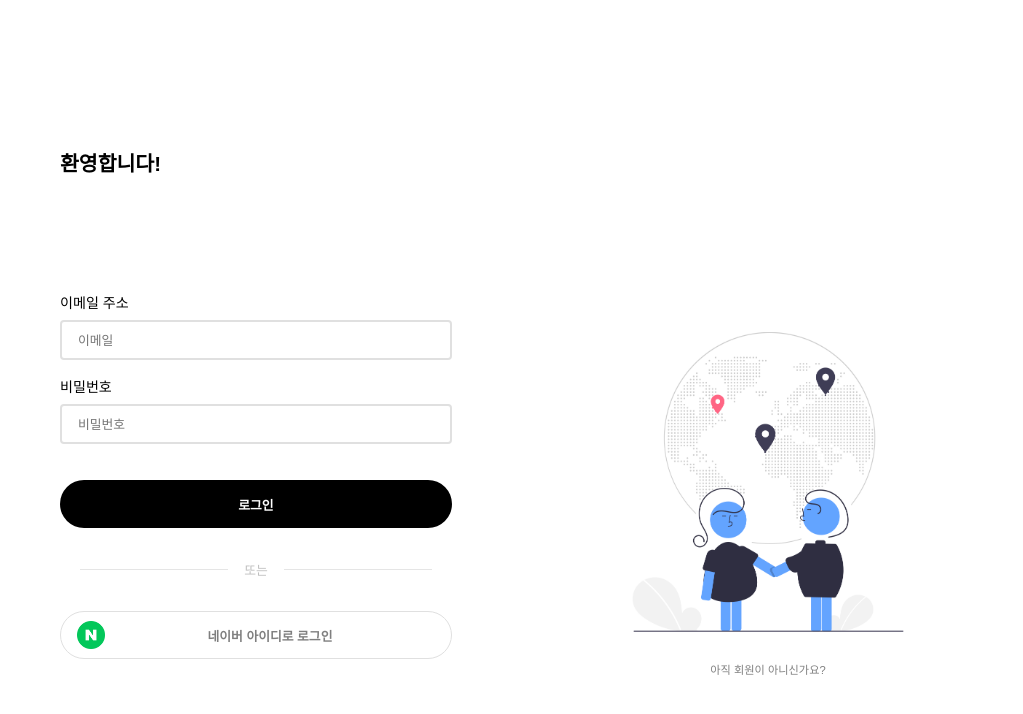
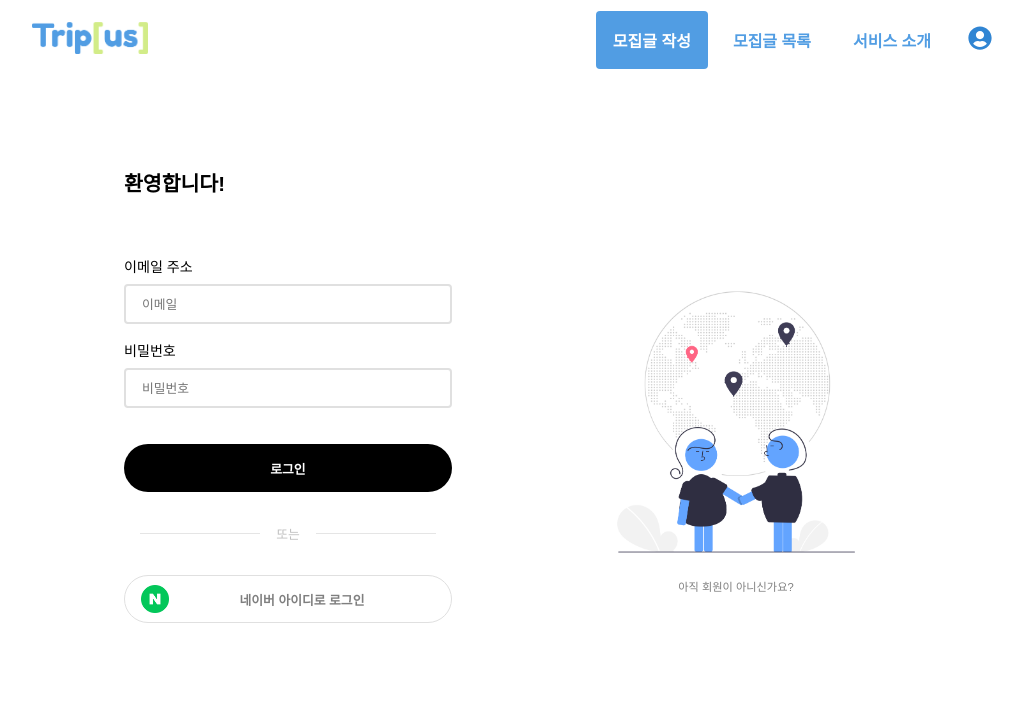
Before and after one commit to codestates/TripUs-client, a React (Create React App) app: page / in a window 1280 px wide. Shown: the top 714 px of the page, without its empty margins (128-1151 px from the left). Built offline with nearby package versions, Linux system fonts and the light colour scheme.

Commit message:
[MODIFIED] migrated all typescript code to javascript

```diff
--- a/package.json
+++ b/package.json
@@ -10,6 +10,7 @@
     "formik": "^2.2.8",
     "react": "^17.0.2",
     "react-dom": "^17.0.2",
+    "react-icons": "^4.2.0",
     "react-router-dom": "^5.2.0",
     "react-scripts": "^4.0.3",
     "styled-components": "^5.3.0",
--- a/src/App.js
+++ b/src/App.js
@@ -1,9 +1,10 @@
-import React, { useState, useEffect } from "react";
+import React, { useState } from "react";
 
 // styles
 import { GlobalStyle } from "./styles/GlobalStyles";
 
-//components
+//components & pages
+import { Header } from "./components/Header/Header";
 import { AuthPage } from "./pages/Auth";
 
 const App = () => {
@@ -15,7 +16,8 @@ const App = () => {
     setIsRightActive((prev) => !prev);
   };
 
-  const openDropdown = () => {
+  const openDropdown = (e) => {
+    e.stopPropagation();
     setDropdownOpen((prev) => !prev);
   };
 
@@ -26,6 +28,11 @@ const App = () => {
   return (
     <>
       <GlobalStyle />
+      <Header
+        isLogin={isLogin}
+        dropdownOpen={dropdownOpen}
+        openDropdown={openDropdown}
+      />
       <AuthPage isRightActive={isRightActive} togglePanel={togglePanel} />
     </>
   );
--- /dev/null
+++ b/src/components/Auth/DropdownUtils.js
@@ -0,0 +1,113 @@
+import React from "react";
+import styled from "styled-components";
+
+const DropdownContainer = styled.div`
+  position: absolute;
+  top: 75px;
+  min-width: 150px;
+  border-radius: 4px;
+  background: rgba(255, 255, 255, 0.9);
+  box-shadow: 0px 0px 5px rgba(0, 0, 0, 0.25);
+  right: 0;
+`;
+
+const DropdownListContainer = styled.div`
+  height: 100%;
+  display: flex;
+  justify-content: center;
+  align-items: center;
+`;
+
+const DropdownList = styled.div`
+  display: flex;
+  flex-direction: column;
+  margin: 0;
+  padding: 0;
+  list-style: none;
+  width: 100%;
+  z-index: 999;
+  padding-top: 8px;
+  justify-content: space-evenly;
+`;
+
+const ShortDropdownList = styled(DropdownList)`
+  height: 100%;
+  @media (max-width: 901px) {
+    display: none;
+  }
+`;
+
+const LongDropdownList = styled(DropdownList)`
+  @media (min-width: 900px) {
+    display: none;
+  }
+`;
+
+const DropdownItem = styled.a`
+  font-weight: 400;
+  padding: 16px;
+  text-decoration: none;
+  color: #000;
+  flex-grow: 1;
+  display: flex;
+  align-items: center;
+`;
+
+const StyleBreak = styled.hr`
+  margin: 0;
+  border-style: ridge;
+`;
+
+const LongDropdownMenu = (isLogin) => {
+  return (
+    <LongDropdownList>
+      <DropdownItem href="/profile">내 프로필</DropdownItem>
+      <DropdownItem href="/account">내 계정</DropdownItem>
+      <StyleBreak />
+      <DropdownItem href="/submit">모집글 작성</DropdownItem>
+      <DropdownItem href="/search">모집글 목록</DropdownItem>
+      <StyleBreak />
+      <DropdownItem href="/my-posts">내 작성목록</DropdownItem>
+      <DropdownItem href="/my-applications">내 신청목록</DropdownItem>
+      <StyleBreak />
+      {isLogin ? (
+        <DropdownItem href="/">로그아웃</DropdownItem>
+      ) : (
+        <>
+          <DropdownItem href="/login">로그인</DropdownItem>
+        </>
+      )}
+    </LongDropdownList>
+  );
+};
+
+const ShortDropDownMenu = (isLogin) => {
+  return (
+    <ShortDropdownList>
+      <DropdownItem href="/profile">내 프로필</DropdownItem>
+      <DropdownItem href="/account">내 계정</DropdownItem>
+      <StyleBreak />
+      <DropdownItem href="/my-posts">내 작성목록</DropdownItem>
+      <DropdownItem href="/my-applications">내 신청목록</DropdownItem>
+      <StyleBreak />
+      {isLogin ? (
+        <DropdownItem href="/">로그아웃</DropdownItem>
+      ) : (
+        <>
+          <DropdownItem href="/login">로그인</DropdownItem>
+        </>
+      )}
+    </ShortDropdownList>
+  );
+};
+
+export const Dropdown = ({ isLogin }) => {
+  return (
+    <DropdownContainer>
+      <DropdownListContainer>
+        <ShortDropDownMenu isLogin={isLogin} />
+        <LongDropdownMenu isLogin={isLogin} />
+      </DropdownListContainer>
+    </DropdownContainer>
+  );
+};
--- a/src/components/Auth/Forms.js
+++ b/src/components/Auth/Forms.js
@@ -4,7 +4,7 @@ import { Formik, useField } from "formik";
 import * as Yup from "yup";
 
 // style
-import { Form } from "../../styles/FormStyles";
+import { Form } from "../../styles/AuthFormStyles";
 
 // images
 import naver_icon_green from "../../images/naver_icon_green.png";
--- a/src/components/Header/Header.js
+++ b/src/components/Header/Header.js
@@ -1,36 +1,44 @@
 import React from "react";
 import styled from "styled-components";
+import { FaUserCircle } from "react-icons/fa";
+import { GiHamburgerMenu } from "react-icons/gi";
+
+// utils
+import { RegularButton, CTAButton } from "./HeaderUtils";
+import { Dropdown } from "../Auth/DropdownUtils";
 
 // styles
-import { Header } from "../../styles/HeaderStyles";
+import { StyledHeader } from "../../styles/HeaderStyles";
 
-const HeaderWrapper = styled.div`
-  position: relative;
-  height: 100%;
-  font-family: "Nanum Gothic", sans-serif;
-  font-weight: 700;
-  margin: 0 auto;
-  width: 75%;
-`;
+// image
+import logo from "../../images/logo.png";
 
-const HeaderComponent = ({ isLogin, dropdownOpen, openDropdown }) => {
-  const handleClick = (e) => {
-    e.stopPropagation();
-    openDropdown();
-  };
-
+export const Header = ({ isLogin, dropdownOpen, openDropdown }) => {
   return (
-    <Header>
-      <HeaderWrapper>
-        <Logo />
-        <NavBar
-          isLogin={isLogin}
-          dropdownOpen={dropdownOpen}
-          handleClick={handleClick}
-        />
-      </HeaderWrapper>
-    </Header>
+    <StyledHeader>
+      <div className="wrapper">
+        <div className="logo">
+          <a to="/" style={{ outline: "none" }}>
+            <img src={logo} alt="TripUs" />
+          </a>
+        </div>
+        <div className="navbar">
+          <div className="links">
+            <CTAButton href="/submit">모집글 작성</CTAButton>
+            <RegularButton href="/list">모집글 목록</RegularButton>
+            <RegularButton href="/about">서비스 소개</RegularButton>
+          </div>
+          <div className="icon" onClick={openDropdown}>
+            <div className="hamburger-icon">
+              <GiHamburgerMenu />
+            </div>
+            <div className="user-icon">
+              <FaUserCircle />
+            </div>
+            {dropdownOpen ? <Dropdown isLogin={isLogin} /> : null}
+          </div>
+        </div>
+      </div>
+    </StyledHeader>
   );
 };
-
-export default HeaderComponent;
--- a/src/components/Header/HeaderUtils.js
+++ b/src/components/Header/HeaderUtils.js
@@ -1,7 +1,6 @@
-import { Link } from "react-router-dom";
 import styled from "styled-components";
 
-export const RegularButton = styled(Link)`
+export const RegularButton = styled.a`
   text-decoration: none;
   color: #519de3;
   margin: 0 4px;
--- a/src/index.js
+++ b/src/index.js
@@ -1,10 +1,13 @@
 import React from "react";
 import ReactDOM from "react-dom";
 import App from "./App";
+import { BrowserRouter as Router } from "react-router-dom";
 
 ReactDOM.render(
-  <React.StrictMode>
-    <App />
-  </React.StrictMode>,
+  <Router>
+    <React.StrictMode>
+      <App />
+    </React.StrictMode>
+  </Router>,
   document.getElementById("root")
 );
--- a/src/pages/Auth.js
+++ b/src/pages/Auth.js
@@ -6,12 +6,11 @@ import { Overlay } from "../components/Auth/Overlay";
 
 const AuthWrapper = styled.div`
   position: absolute;
-  padding-top: 90px;
-  width: 80%;
-  height: 100%;
+  width: 70%;
+  height: 80%;
   display: flex;
-  align-items: center;
   z-index: 1;
+  margin-top: 30px;
   margin-bottom: 4rem;
 `;
 
--- a/src/styles/GlobalStyles.js
+++ b/src/styles/GlobalStyles.js
@@ -26,7 +26,7 @@ export const GlobalStyle = createGlobalStyle`
     display: flex;
     flex-direction: column;
     align-items: center;
-    padding-top: 90px;
+    padding-top: 80px;
   }
 
   ::-webkit-scrollbar {
--- a/src/styles/HeaderStyles.js
+++ b/src/styles/HeaderStyles.js
@@ -1,6 +1,6 @@
 import styled from "styled-components";
 
-export const Header = styled.header`
+export const StyledHeader = styled.header`
   position: fixed;
   top: 0;
   left: 0;
@@ -9,6 +9,39 @@ export const Header = styled.header`
   height: 80px;
   background: rgba(255, 255, 255, 0.9);
   z-index: 999;
+
+  .wrapper {
+    position: relative;
+    height: 100%;
+    font-family: "Nanum Gothic", sans-serif;
+    font-weight: 700;
+    margin: 0 auto;
+    width: 75%;
+  }
+
+  .logo {
+    position: absolute;
+    top: 0px;
+    left: 0px;
+    display: flex;
+    justify-content: flex-start;
+    align-items: center;
+    cursor: pointer;
+    height: 100%;
+
+    img {
+      height: 2rem;
+    }
+  }
+
+  .navbar {
+    position: absolute;
+    top: 0px;
+    right: 0px;
+    height: 100%;
+    display: flex;
+    justify-content: space-between;
+  }
 
   .links {
     display: flex;
@@ -36,4 +69,16 @@ export const Header = styled.header`
       width: 1.5rem;
     }
   }
+
+  .hamburger-icon {
+    @media (min-width: 900px) {
+      display: none;
+    }
+  }
+
+  .user-icon {
+    @media (max-width: 901px) {
+      display: none;
+    }
+  }
 `;
```
Also changed, not shown: src/styles/AuthFormStyles.js (renamed from src/styles/FormStyles.js), 1 other file (tests, documents, lock files or other folders).
